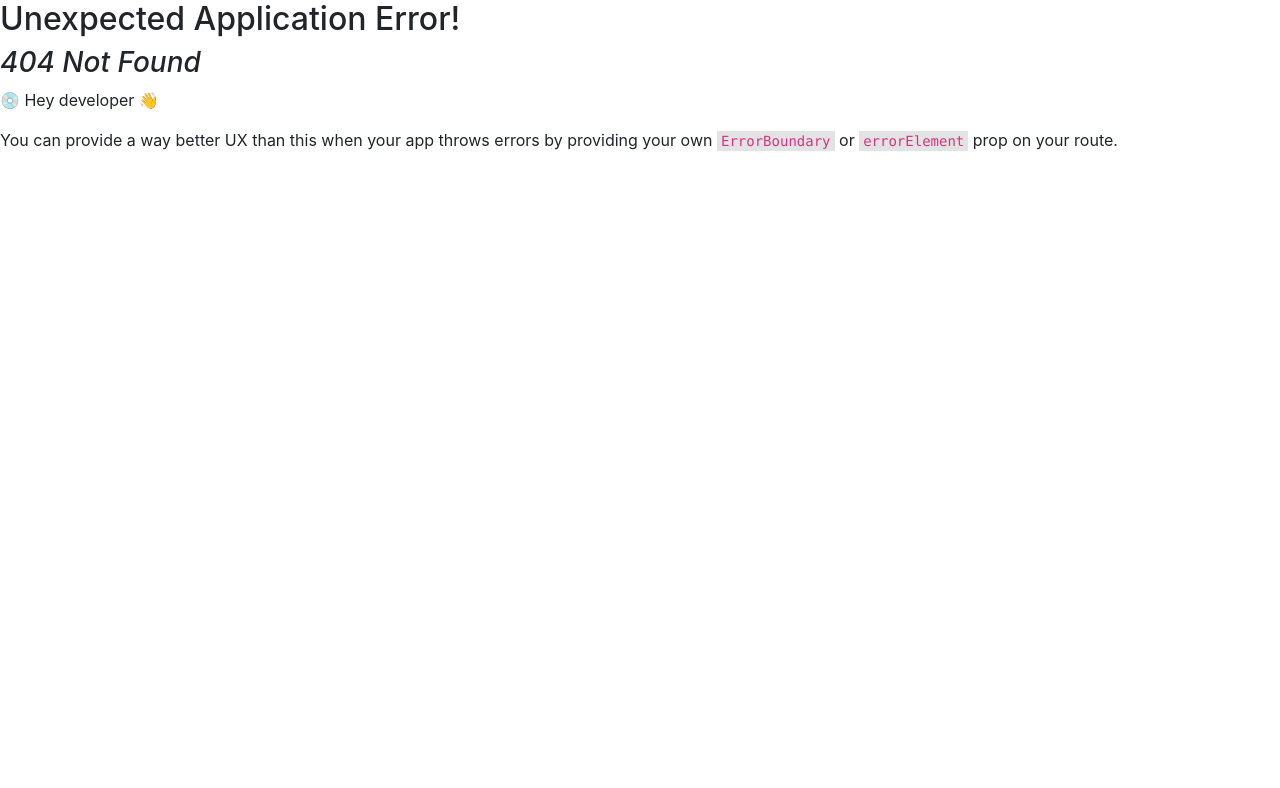
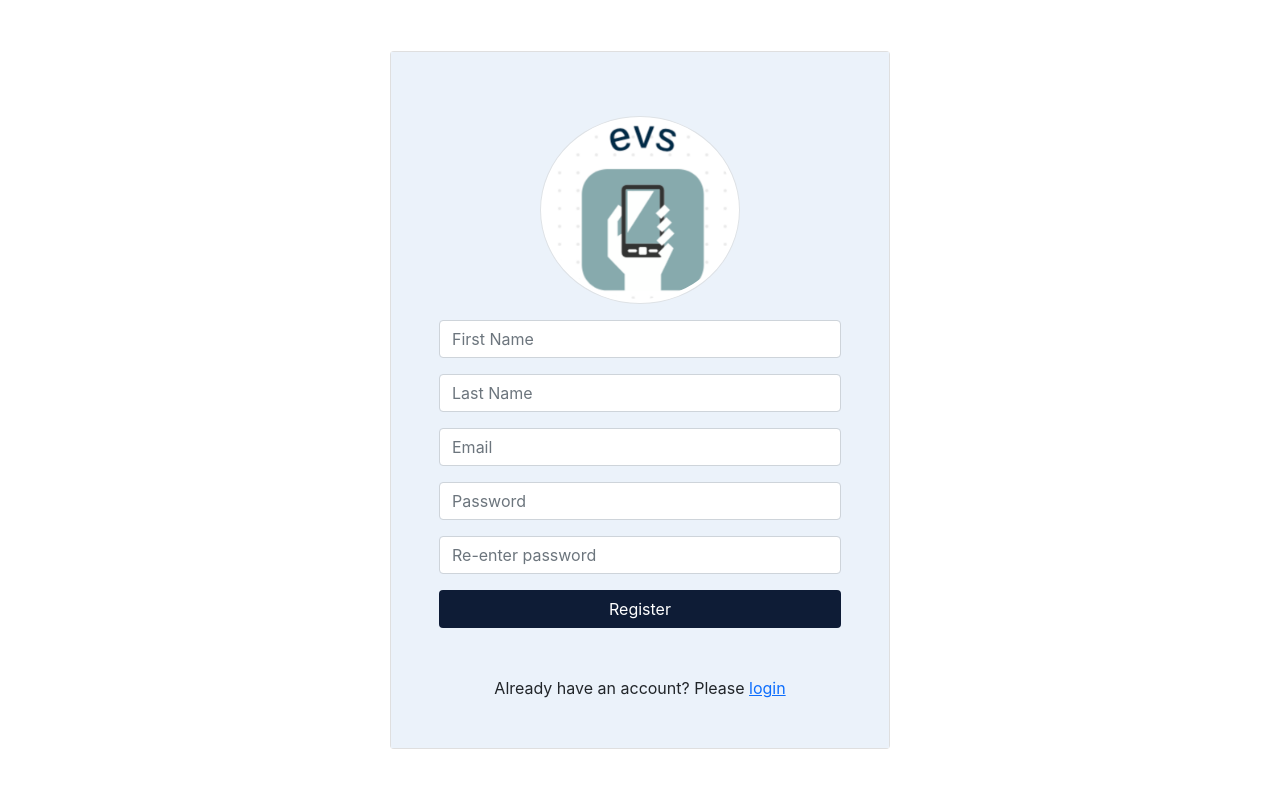
Before and after one commit to sijanstha/electronic-survey, a React (Create React App) app in the folder frontend/evs/: page /register in a window 1280 px wide. Before the commit this address had no page. Shown: the top 788 px of the page. Built offline with nearby package versions, Linux system fonts and the light colour scheme.

Commit message:
add register page

```diff
--- a/frontend/evs/src/components/login/Login.jsx
+++ b/frontend/evs/src/components/login/Login.jsx
@@ -16,7 +16,7 @@ const Login = () => {
 
   const [formState, setFormState] = useState({
     formData: { email: '', password: "" },
-    errors: { email: "", password: "" }
+    errors: { email: '', password: '' }
   });
 
   const validateLoginForm = () => {
@@ -147,6 +147,9 @@ const Login = () => {
               Login
             </button>
           </div>
+          <div className="text-center">
+            Don't have an account? Please <a href="/register">signup</a>
+          </div>
         </form>
       </div>
     </div>
--- /dev/null
+++ b/frontend/evs/src/components/register/Register.jsx
@@ -0,0 +1,227 @@
+import { useState } from "react";
+import { isContainWhiteSpace, isEmail, isEmpty, isLength } from "../../shared/validator";
+import { axiosInstance } from "../../axiosConfig";
+import { useNavigate } from "react-router-dom";
+
+const Register = () => {
+    const navigate = useNavigate();
+    const [formState, setFormState] = useState({
+        formData: { firstName: '', lastName: '', email: '', password: '', repeatPassword: '' },
+        errors: { firstName: '', lastName: '', email: '', password: '' }
+    });
+
+    const validateRegisterForm = () => {
+        let errors = {};
+        const { formData } = formState;
+
+        if (isEmpty(formData.firstName)) {
+            errors.firstName = "Firstname can't be blank";
+        }
+
+        if (isEmpty(formData.lastName)) {
+            errors.lastName = "Lastname can't be blank";
+        }
+
+        if (isEmpty(formData.email)) {
+            errors.email = "Email can't be blank";
+        } else if (!isEmail(formData.email)) {
+            errors.email = "Please enter a valid email";
+        }
+
+        if (isEmpty(formData.password)) {
+            errors.password = "Password can't be blank";
+        } else if (isContainWhiteSpace(formData.password)) {
+            errors.password = "Password should not contain white spaces";
+        } else if (!isLength(formData.password, { gte: 5, lte: 15, trim: true })) {
+            errors.password = "Password's length must between 5 to 15";
+        }
+
+        if (isEmpty(formData.repeatPassword)) {
+            errors.repeatPassword = "Password can't be blank";
+        } else if (isContainWhiteSpace(formData.password)) {
+            errors.repeatPassword = "Password should not contain white spaces";
+        } else if (!isLength(formData.password, { gte: 5, lte: 15, trim: true })) {
+            errors.repeatPassword = "Password's length must between 5 to 15";
+        }
+
+        if (formData.password !== formData.repeatPassword) {
+            errors.repeatPassword = "Password doesn't match";
+        }
+
+        setFormState((prevState) => ({
+            ...prevState,
+            errors: errors,
+        }));
+
+        return errors;
+    };
+
+    const register = async (e) => {
+        e.preventDefault();
+        let errors = validateRegisterForm();
+        console.log('err', errors)
+
+        if (isEmpty(errors)) {
+            const { formData } = formState;
+
+            try {
+                await axiosInstance.post("/register", {
+                    firstName: formData.firstName,
+                    lastName: formData.lastName,
+                    email: formData.email,
+                    password: formData.password,
+                });
+                navigate("/login", { replace: true });
+            } catch (err) {
+                console.log('errss', err)
+                if (err.response.data) {
+                    errors.email = err.response.data.error;
+                }
+                setFormState((prevState) => ({
+                    ...prevState,
+                    errors: errors,
+                }));
+            }
+        }
+    }
+
+    const handleInputChange = (event) => {
+        const target = event.target;
+        const value = target.value;
+        const name = target.name;
+
+        const updatedFormData = { ...formState.formData };
+        updatedFormData[name] = value;
+        setFormState((prevState) => ({
+            ...prevState,
+            formData: updatedFormData,
+        }));
+    };
+
+    return (
+        <div className="container-fluid d-flex justify-content-center align-items-center vh-100">
+            <div className="card my-5" style={{ width: "500px" }}>
+                <form className="card-body cardbody-color p-lg-5" onSubmit={register}>
+                    <div className="text-center">
+                        <img
+                            src="/logo.png"
+                            className="img-fluid profile-image-pic img-thumbnail rounded-circle my-3"
+                            width="200px"
+                            alt="profile"
+                        />
+                    </div>
+
+                    <div className="mb-3" id="firstName-row">
+                        <input
+                            type="text"
+                            className="form-control"
+                            id="firstName"
+                            name="firstName"
+                            placeholder="First Name"
+                            value={formState.formData?.firstName}
+                            onChange={handleInputChange}
+                        />
+                    </div>
+                    {formState.errors.firstName && (
+                        <div id="error-message-section">
+                            <p id="error-message" style={{ color: "red" }}>
+                                {formState.errors.firstName}
+                            </p>
+                        </div>
+                    )}
+
+                    <div className="mb-3" id="lastName-row">
+                        <input
+                            type="text"
+                            className="form-control"
+                            id="lastName"
+                            name="lastName"
+                            placeholder="Last Name"
+                            value={formState.formData?.lastName}
+                            onChange={handleInputChange}
+                        />
+                    </div>
+                    {formState.errors.lastName && (
+                        <div id="error-message-section">
+                            <p id="error-message" style={{ color: "red" }}>
+                                {formState.errors.lastName}
+                            </p>
+                        </div>
+                    )}
+
+                    <div className="mb-3" id="email-row">
+                        <input
+                            type="email"
+                            className="form-control"
+                            id="email"
+                            name="email"
+                            placeholder="Email"
+                            value={formState.formData?.email}
+                            onChange={handleInputChange}
+                        />
+                    </div>
+                    {formState.errors.email && (
+                        <div id="error-message-section">
+                            <p id="error-message" style={{ color: "red" }}>
+                                {formState.errors.email}
+                            </p>
+                        </div>
+                    )}
+
+                    <div className="mb-3" id="password-row">
+                        <input
+                            type="password"
+                            className="form-control"
+                            id="password"
+                            placeholder="Password"
+                            name="password"
+                            value={formState.formData?.password}
+                            onChange={handleInputChange}
+                        />
+                    </div>
+                    {formState.errors.password && (
+                        <div id="error-message-section">
+                            <p id="error-message" style={{ color: "red" }}>
+                                {formState.errors.password}
+                            </p>
+                        </div>
+                    )}
+
+                    <div className="mb-3" id="repeatPassword-row">
+                        <input
+                            type="password"
+                            className="form-control"
+                            id="repeatPassword"
+                            placeholder="Re-enter password"
+                            name="repeatPassword"
+                            value={formState.formData?.repeatPassword}
+                            onChange={handleInputChange}
+                        />
+                    </div>
+                    {formState.errors.repeatPassword && (
+                        <div id="error-message-section">
+                            <p id="error-message" style={{ color: "red" }}>
+                                {formState.errors.repeatPassword}
+                            </p>
+                        </div>
+                    )}
+
+                    <div className="text-center">
+                        <button
+                            type="submit"
+                            id="btn-submit"
+                            className="btn btn-color px-5 mb-5 w-100"
+                        >
+                            Register
+                        </button>
+                    </div>
+                    <div className="text-center">
+                        Already have an account? Please <a href="/login">login</a>
+                    </div>
+                </form>
+            </div>
+        </div>
+    );
+}
+
+export default Register;
--- a/frontend/evs/src/routes/index.jsx
+++ b/frontend/evs/src/routes/index.jsx
@@ -3,6 +3,7 @@ import { useAuth } from "../provider/authProvider";
 import { ProtectedRoute } from "./ProtectedRoute";
 import Login from "../components/login/Login";
 import Poll from "../components/poll/Poll";
+import Register from "../components/register/Register";
 
 // https://dev.to/sanjayttg/jwt-authentication-in-react-with-react-router-1d03
 const Routes = () => {
@@ -11,8 +12,8 @@ const Routes = () => {
   // Define public routes accessible to all users
   const routesForPublic = [
     {
-      path: "/service",
-      element: <div>Service Page</div>,
+      path: "/register",
+      element: <Register />,
     },
     {
       path: "/about-us",
```
